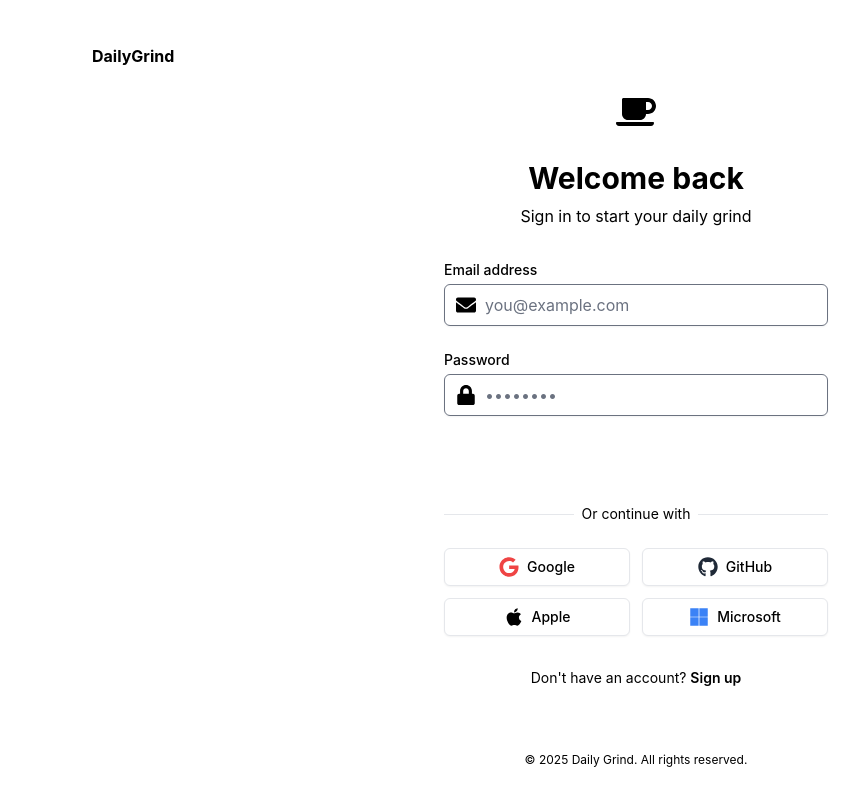
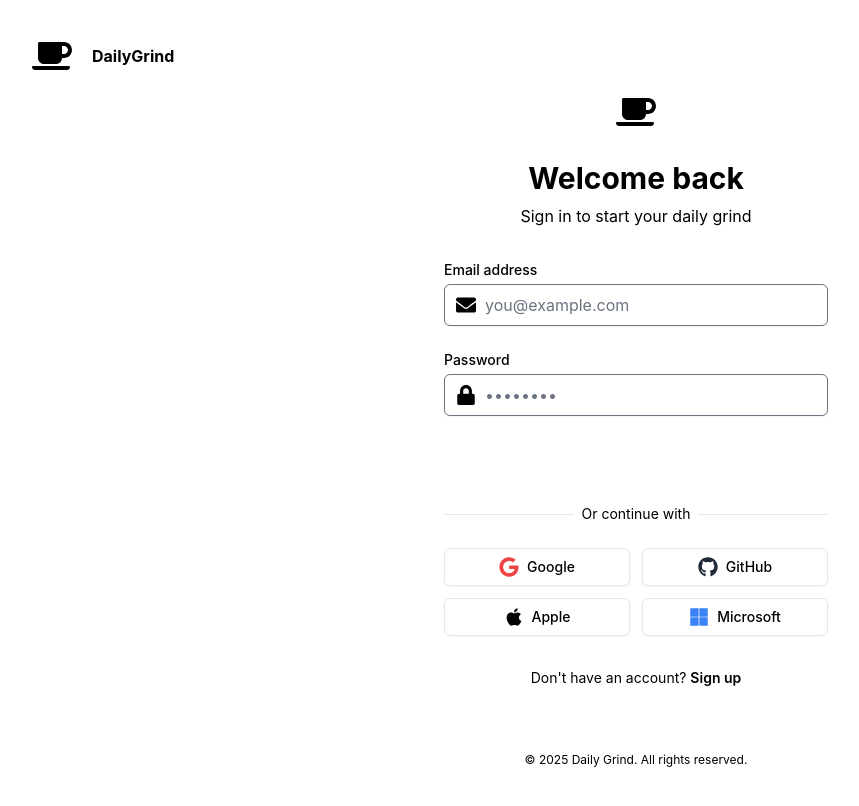
Before and after one commit to risadams/daily-grind, a React (Create React App) app: page /login in a window 1280 px wide. Shown: the top 806 px of the page, without its empty margins (4-863 px from the left). Built offline with nearby package versions, Linux system fonts and the light colour scheme; no server answers.

Commit message:
feat: Add FontAwesome coffee icon to Logo component and improve code formatting

```diff
--- a/src/components/Logo.js
+++ b/src/components/Logo.js
@@ -1,4 +1,5 @@
 import React from 'react';
+import { FaCoffee } from 'react-icons/fa';
 
 const Logo = ({ size = 'normal' }) => {
   // Determine size class based on prop
@@ -15,6 +16,10 @@ const Logo = ({ size = 'normal' }) => {
         <div className="absolute inset-0 bg-coffee-dark rounded-lg transform -rotate-6" aria-hidden="true"></div>
         <div className="absolute inset-0 flex items-center justify-center">
           <div className="relative w-3/4 h-3/4 bg-coffee-cream rounded-md flex items-center justify-center">
+            {/* FontAwesome coffee-cup icon */}
+            <FaCoffee className="h-full w-full p-1 text-coffee-dark" />
+
+            {/* Steam effect */}
             <div className="absolute top-0 -mt-1 left-1/4 w-1/4 h-1 bg-coffee-light rounded animate-steam opacity-60"></div>
             <div className="absolute top-0 -mt-2 left-1/2 w-1/4 h-1 bg-coffee-light rounded animate-steam opacity-80" style={{ animationDelay: '0.5s' }}></div>
           </div>
```
